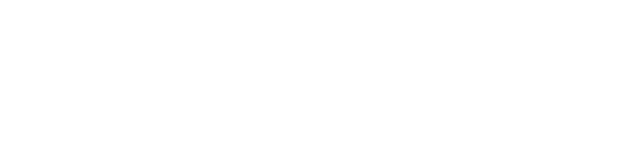
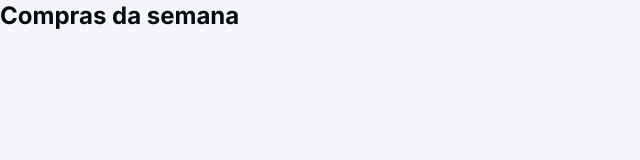
Before and after one commit to felipebalaminut/quicklist, a plain HTML site: page index.html in a window 1280 px wide. Shown: the whole page, without its empty margins (0-640 px from the left). Drawn offline with Linux system fonts and the light colour scheme.

Commit message:
style: add global variables

```diff
--- a/index.html
+++ b/index.html
@@ -1,13 +1,21 @@
 <!DOCTYPE html>
 <html lang="pt-BR">
   <head>
+    <link rel="preconnect" href="https://fonts.googleapis.com" />
+    <link rel="preconnect" href="https://fonts.gstatic.com" crossorigin />
     <meta charset="UTF-8" />
     <meta name="viewport" content="width=device-width, initial-scale=1.0" />
     <title>QuickList - Lista de compras</title>
 
     <link rel="stylesheet" href="styles/index.css" />
+
+    <link
+      href="https://fonts.googleapis.com/css2?family=Inter:ital,opsz,wght@0,14..32,100..900;1,14..32,100..900&display=swap"
+      rel="stylesheet"
+    />
   </head>
   <body>
+    <h1>Compras da semana</h1>
 
     <script src="script.js"></script>
   </body>
--- a/styles/global.css
+++ b/styles/global.css
@@ -12,3 +12,46 @@
   -webkit-font-smoothing: antialiased;
   -moz-osx-font-smoothing: grayscale;
 }
+
+:root {
+  --background-primary: #f4f5fb;
+  --background-secondary: #ffffff;
+
+  --color-brand: #ca3884;
+  --color-brand-hover: #a52c6b;
+  --color-danger: #c93847;
+
+  --content-primary: #080b12;
+  --content-secondary: #374151;
+  --content-tertiary: #9ca3af;
+
+  --border-primary: #d1d5db;
+  --border-secondary: #b9c2d0;
+
+  --ff-inter: "Inter", sans-serif;
+
+  --fs-lg: 1.5rem;
+  --fs-md: 1rem;
+  --fs-sm: 0.875rem;
+}
+
+html {
+  /* Default font */
+  font-family: var(--ff-inter);
+  font-size: var(--fs-md);
+  font-weight: var(--ff-base);
+  color: var(--content-primary);
+}
+
+body {
+  background-color: var(--background-primary);
+}
+
+h1 {
+  font: 700 var(--fs-lg) / 135% var(--ff-inter);
+}
+
+a {
+  text-decoration: none;
+  color: inherit;
+}
```
Also changed, not shown: assets/icons/logo.svg (added).
